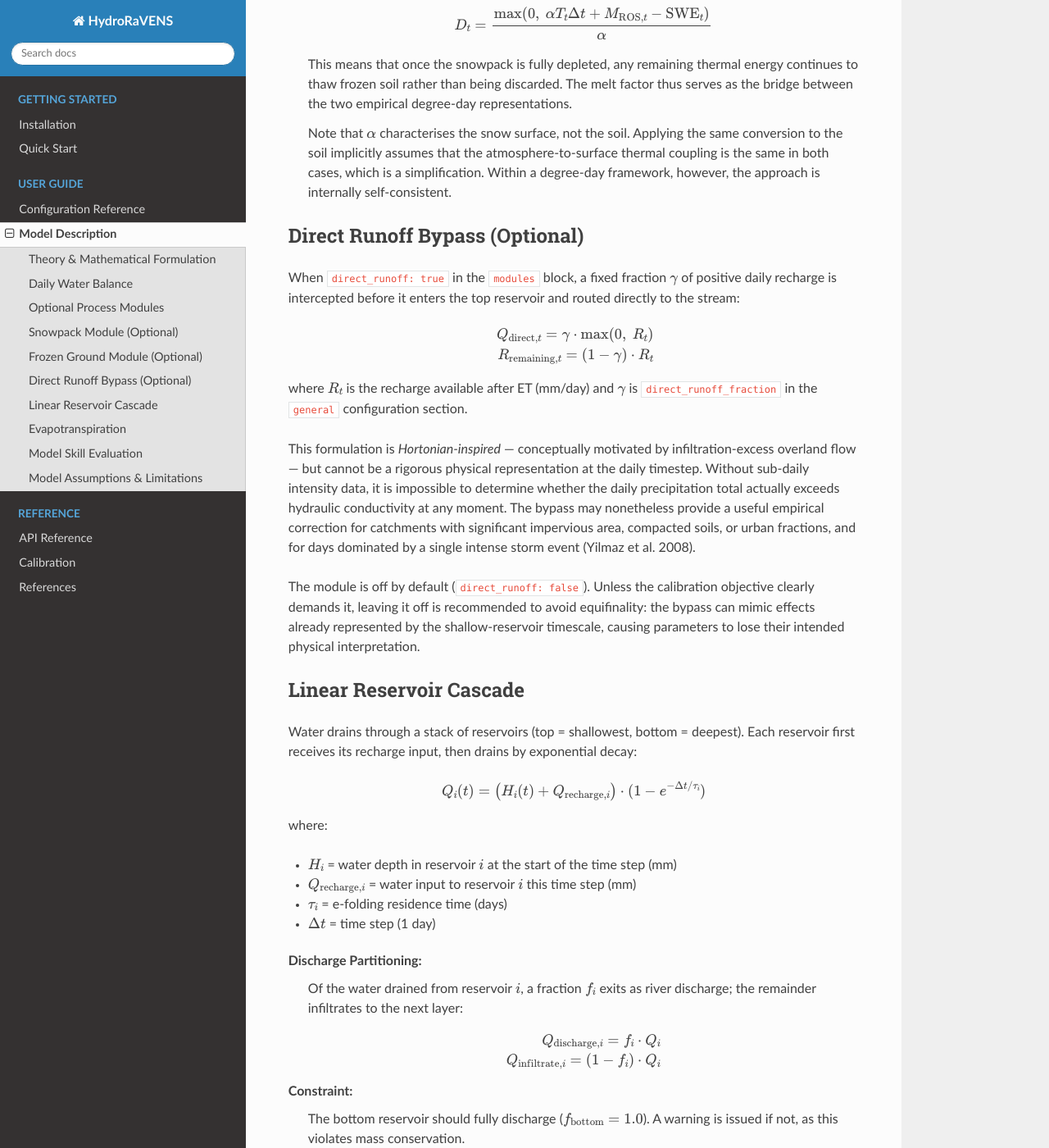
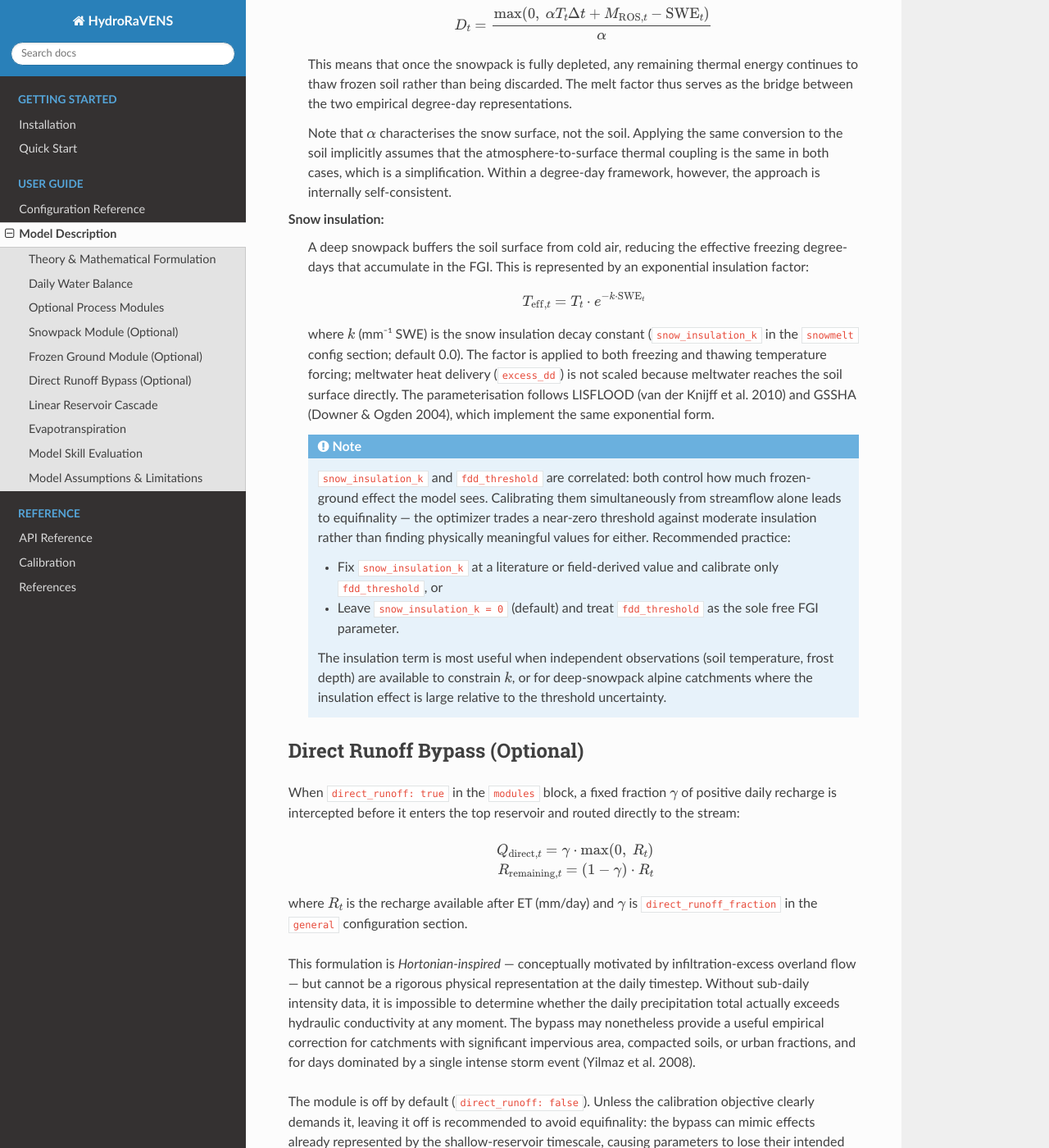
Before and after one commit to MNiMORPH/hydroRaVENS, a Sphinx documentation site: the page built from docs/source/model_description.rst, in a window 1280 px wide and 1400 px high, scrolled down 2425 px. Shown: the whole window at 82% size. Built offline with Sphinx 7.4.7 and the Read the Docs theme 3.1.0, drawn with Linux system fonts in a browser that asks for light colours.

Commit message:
Document snow insulation equifinality caution in model_description and configuration
Add snow insulation physics section to Frozen Ground Module in
model_description.rst, including the T_eff equation and a note warning
against calibrating snow_insulation_k simultaneously with fdd_threshold.
Add matching bold caution to configuration.rst. Calibration tests on the
Cannon River confirm that joint calibration drives equifinal solutions;
fixing k independently or leaving it at 0 is recommended.

Co-Authored-By: Claude Sonnet 4.6 <noreply@anthropic.com>

```diff
--- a/docs/source/configuration.rst
+++ b/docs/source/configuration.rst
@@ -205,7 +205,10 @@ the input CSV, but the ``PDD_melt_factor`` key must be present regardless.
        :math:`T_\text{eff} = T \cdot e^{-k \cdot \text{SWE}}`, reducing
        FGI accumulation under deep snowpack. Default ``0.0`` (no
        insulation). Literature starting point: LISFLOOD uses ~0.057 mm⁻¹
-       (van der Knijff et al. 2010).
+       (van der Knijff et al. 2010). **Do not calibrate simultaneously
+       with** ``fdd_threshold`` — the two parameters are correlated and
+       will produce equifinal solutions. Fix one from independent data
+       before calibrating the other; see :doc:`model_description`.
 
 Example:
 
--- a/docs/source/model_description.rst
+++ b/docs/source/model_description.rst
@@ -156,6 +156,42 @@ blockage of deep infiltration.
   is a simplification. Within a degree-day framework, however, the
   approach is internally self-consistent.
 
+**Snow insulation:**
+  A deep snowpack buffers the soil surface from cold air, reducing the
+  effective freezing degree-days that accumulate in the FGI. This is
+  represented by an exponential insulation factor:
+
+  .. math::
+
+      T_{\text{eff},t} = T_t \cdot e^{-k \cdot \text{SWE}_t}
+
+  where :math:`k` (mm⁻¹ SWE) is the snow insulation decay constant
+  (``snow_insulation_k`` in the ``snowmelt`` config section; default
+  0.0). The factor is applied to both freezing and thawing temperature
+  forcing; meltwater heat delivery (``excess_dd``) is not scaled because
+  meltwater reaches the soil surface directly. The parameterisation
+  follows LISFLOOD (van der Knijff et al. 2010) and GSSHA (Downer &
+  Ogden 2004), which implement the same exponential form.
+
+  .. note::
+
+      ``snow_insulation_k`` and ``fdd_threshold`` are correlated: both
+      control how much frozen-ground effect the model sees. Calibrating
+      them simultaneously from streamflow alone leads to equifinality —
+      the optimizer trades a near-zero threshold against moderate
+      insulation rather than finding physically meaningful values for
+      either. Recommended practice:
+
+      * Fix ``snow_insulation_k`` at a literature or field-derived value
+        and calibrate only ``fdd_threshold``, or
+      * Leave ``snow_insulation_k = 0`` (default) and treat
+        ``fdd_threshold`` as the sole free FGI parameter.
+
+      The insulation term is most useful when independent observations
+      (soil temperature, frost depth) are available to constrain
+      :math:`k`, or for deep-snowpack alpine catchments where the
+      insulation effect is large relative to the threshold uncertainty.
+
 Direct Runoff Bypass (Optional)
 ~~~~~~~~~~~~~~~~~~~~~~~~~~~~~~~~
 
```
